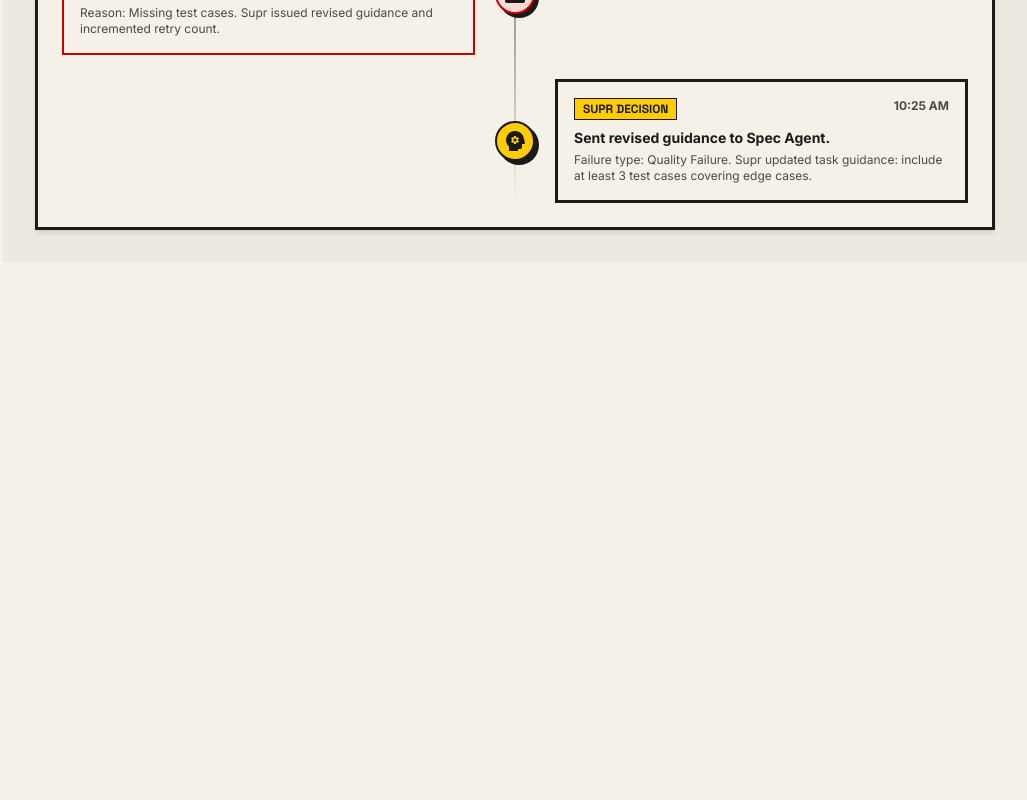
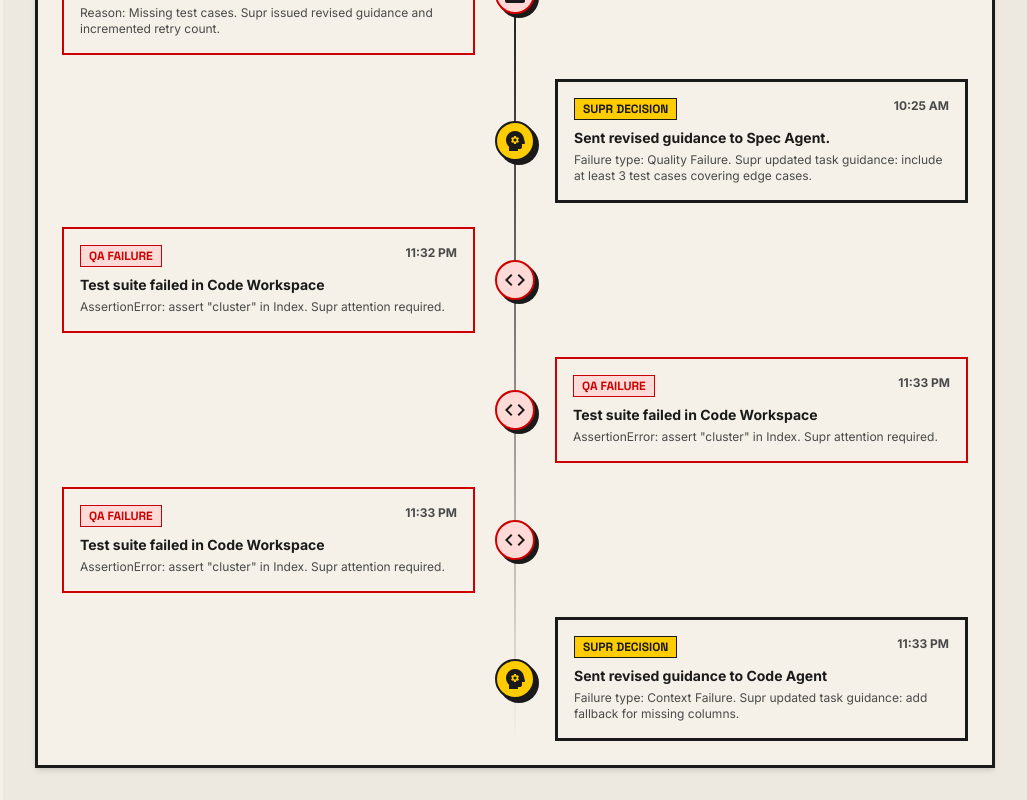
Before and after one commit to ramihollings/Supr-Agent, a Next.js app: page /activity in a window 1280 px wide. Shown: the part 1168-1968 px from the top of the page, without its empty margins (253-1280 px from the left). Before the commit the page ends 1430 px from the top, so only its background shows below. Built offline with nearby package versions, Linux system fonts and the light colour scheme.

Commit message:
feat: implement backend database operations and frontend code agent workspace with automated test triage workflow

```diff
--- a/app/actions.ts
+++ b/app/actions.ts
@@ -10,3 +10,22 @@ export async function fetchMissionState(): Promise<Mission | undefined> {
 export async function fetchAgentsState(): Promise<Agent[]> {
   return await getAgents();
 }
+
+import { addActivityLog, recordFailure, resolveFailure, updateTaskStatus } from '@/lib/db';
+import { ActivityEvent, FailureEvent, TaskStatus } from '@/types';
+
+export async function logActivityAction(missionId: string, event: Omit<ActivityEvent, 'id' | 'timestamp'>) {
+  await addActivityLog(missionId, event);
+}
+
+export async function recordFailureAction(missionId: string, failure: Omit<FailureEvent, 'id' | 'resolved'>) {
+  await recordFailure(missionId, failure);
+}
+
+export async function resolveFailureAction(missionId: string, failureId: string, guidance: string) {
+  await resolveFailure(missionId, failureId, guidance);
+}
+
+export async function updateTaskStatusAction(missionId: string, taskId: string, status: TaskStatus) {
+  await updateTaskStatus(missionId, taskId, status);
+}
--- a/app/code/page.tsx
+++ b/app/code/page.tsx
@@ -1,6 +1,8 @@
 "use client";
 
-import { useState } from 'react';
+import { useState, useEffect } from 'react';
+import { fetchMissionState, logActivityAction, recordFailureAction, updateTaskStatusAction } from '@/app/actions';
+import { Mission } from '@/types';
 
 type TerminalLine = {
   id: number;
@@ -17,6 +19,20 @@ export default function CodePage() {
   const [activeFile, setActiveFile] = useState('feedback_clusters.py');
   const [codeHasFix, setCodeHasFix] = useState(false);
   const [isRunning, setIsRunning] = useState(false);
+  const [mission, setMission] = useState<Mission | null>(null);
+
+  useEffect(() => {
+    async function init() {
+      const activeMission = await fetchMissionState();
+      if (activeMission) {
+        setMission(activeMission);
+        // Sync retry count from mission failures if any
+        const codeFailures = activeMission.failures?.filter(f => f.agentName === 'Code Agent');
+        if (codeFailures) setRetryCount(codeFailures.length);
+      }
+    }
+    init();
+  }, []);
 
   const handleRunTest = async () => {
     if (isRunning) return;
@@ -40,6 +56,24 @@ export default function CodePage() {
       ]);
       setTriageState('failed');
       setRetryCount(prev => prev + 1);
+
+      if (mission) {
+        await recordFailureAction(mission.id, {
+          taskId: 't2', // Simulated active task
+          agentName: 'Code Agent',
+          failureType: 'AssertionError',
+          attemptNumber: retryCount + 1,
+          summary: "AssertionError: assert 'cluster' in Index",
+          suprGuidance: ""
+        });
+        await logActivityAction(mission.id, {
+          eventType: 'failure',
+          actor: 'Code Agent',
+          actorIcon: 'code',
+          summary: 'Test suite failed in Code Workspace',
+          detail: 'AssertionError: assert "cluster" in Index. Supr attention required.'
+        });
+      }
     } else {
       // SUCCESS path
       setTerminalLines(prev => [
@@ -49,6 +83,17 @@ export default function CodePage() {
         { id: Date.now() + 3, type: 'success', content: '1 passed in 0.38s' },
       ]);
       setTriageState('passed');
+
+      if (mission) {
+        await updateTaskStatusAction(mission.id, 't2', 'Done');
+        await logActivityAction(mission.id, {
+          eventType: 'task_complete',
+          actor: 'Code Agent',
+          actorIcon: 'code',
+          summary: 'Task complete: Cross-reference feature usage',
+          detail: 'All tests passed after ' + (retryCount + 1) + ' attempts.'
+        });
+      }
     }
     setIsRunning(false);
   };
@@ -70,6 +115,16 @@ export default function CodePage() {
       { id: Date.now() + 1, type: 'supr', content: '[SUPR] Guidance: Add fallback for missing columns in analyze_feedback().' },
       { id: Date.now() + 2, type: 'supr', content: '[SUPR] Sending revised guidance to Code Agent. Retry authorized.' },
     ]);
+
+    if (mission) {
+      await logActivityAction(mission.id, {
+        eventType: 'supr_decision',
+        actor: 'Supr',
+        actorIcon: 'psychology',
+        summary: 'Sent revised guidance to Code Agent',
+        detail: 'Failure type: Context Failure. Supr updated task guidance: add fallback for missing columns.'
+      });
+    }
 
     setTriageState('retrying');
   };
--- a/app/mission-control/page.tsx
+++ b/app/mission-control/page.tsx
@@ -8,13 +8,14 @@ import { Glidepath, Phase } from '@/components/Glidepath';
 import { TaskBoard, Task } from '@/components/TaskBoard';
 import { AgentTeamSidebar } from '@/components/AgentTeamSidebar';
 import { AgentInfo } from '@/components/AgentCard';
-import { fetchMissionState, fetchAgentsState } from '@/app/actions';
-import { Message } from '@/types';
+import { fetchMissionState, fetchAgentsState, logActivityAction, updateTaskStatusAction } from '@/app/actions';
+import { Message, Mission } from '@/types';
 
 export default function MissionControlPage() {
   const [command, setCommand] = useState("");
   const [isProcessing, setIsProcessing] = useState(false);
   const [messages, setMessages] = useState<Message[]>([]);
+  const [missionId, setMissionId] = useState<string>('m1');
   const [phases, setPhases] = useState<Phase[]>([]);
   const [tasks, setTasks] = useState<Task[]>([]);
   const [agents, setAgents] = useState<AgentInfo[]>([]);
@@ -29,7 +30,24 @@ export default function MissionControlPage() {
         ]);
 
         if (mission) {
-          setMessages(mission.messages || []);
+          setMissionId(mission.id);
+
+          // Combine messages and failures for the command channel
+          const combinedMessages = [...(mission.messages || [])];
+          if (mission.failures) {
+            mission.failures.forEach(f => {
+              if (!f.resolved) {
+                combinedMessages.push({
+                  id: Number(f.id.replace('f-', '')),
+                  sender: 'Supr',
+                  text: `[FAILURE] Agent ${f.agentName} failed task ${f.taskId}: ${f.summary}. Guidance required.`,
+                  isUser: false
+                });
+              }
+            });
+          }
+
+          setMessages(combinedMessages.sort((a, b) => a.id - b.id));
           setPhases(mission.phases || []);
           setTasks(mission.tasks || []);
           setReadinessScore(mission.readinessScore || 0);
@@ -57,6 +75,16 @@ export default function MissionControlPage() {
       setTasks(prev => prev.map(t => t.id === 't2' ? { ...t, status: 'Done' } : t));
       setTasks(prev => [...prev, { id: 't3', title: 'Generate Build Brief', description: 'Drafting spec based on approved priorities.', agentName: 'Spec Agent', agentIcon: 'edit_document', status: 'Active' }]);
       setMessages(prev => [...prev, { id: Date.now() + 1, sender: 'Supr', text: 'Gate approved. Proceeding to prioritization and spec generation.', isUser: false }]);
+
+      // Persist to DB
+      logActivityAction(missionId, {
+        eventType: 'approval',
+        actor: 'User',
+        actorIcon: 'account_circle',
+        summary: `User approved gate: ${id}`,
+        detail: `Permission Observe + Draft granted for scope expansion.`
+      });
+      updateTaskStatusAction(missionId, 't2', 'Done');
     }
   };
 
--- a/data/db.json
+++ b/data/db.json
@@ -7,22 +7,79 @@
       "status": "Active",
       "readinessScore": 87,
       "phases": [
-        { "id": "1", "name": "Intake", "status": "Done" },
-        { "id": "2", "name": "Signal Ingest", "status": "Done" },
-        { "id": "3", "name": "Pain Clustering", "status": "Done" },
-        { "id": "4", "name": "Context Scan", "status": "Active" },
-        { "id": "5", "name": "Prioritize", "status": "Gate_Pending" },
-        { "id": "6", "name": "Spec Gen", "status": "Pending" },
-        { "id": "7", "name": "QA Gate", "status": "Pending" }
+        {
+          "id": "1",
+          "name": "Intake",
+          "status": "Done"
+        },
+        {
+          "id": "2",
+          "name": "Signal Ingest",
+          "status": "Done"
+        },
+        {
+          "id": "3",
+          "name": "Pain Clustering",
+          "status": "Done"
+        },
+        {
+          "id": "4",
+          "name": "Context Scan",
+          "status": "Active"
+        },
+        {
+          "id": "5",
+          "name": "Prioritize",
+          "status": "Gate_Pending"
+        },
+        {
+          "id": "6",
+          "name": "Spec Gen",
+          "status": "Pending"
+        },
+        {
+          "id": "7",
+          "name": "QA Gate",
+          "status": "Pending"
+        }
       ],
       "tasks": [
-        { "id": "t1", "title": "Analyze competitor telemetry", "description": "Extracted signals from 3 major competitors indicating vulnerability in Q3 metrics.", "agentName": "Research Agent", "agentIcon": "travel_explore", "status": "Done" },
-        { "id": "t2", "title": "Cross-reference feature usage", "description": "Scanning internal logs to match competitor feature gaps with our high-usage modules.", "agentName": "Supr", "agentIcon": "psychology", "status": "Active" }
+        {
+          "id": "t1",
+          "title": "Analyze competitor telemetry",
+          "description": "Extracted signals from 3 major competitors indicating vulnerability in Q3 metrics.",
+          "agentName": "Research Agent",
+          "agentIcon": "travel_explore",
+          "status": "Done"
+        },
+        {
+          "id": "t2",
+          "title": "Cross-reference feature usage",
+          "description": "Scanning internal logs to match competitor feature gaps with our high-usage modules.",
+          "agentName": "Supr",
+          "agentIcon": "psychology",
+          "status": "Done"
+        }
       ],
       "messages": [
-        { "id": 1, "sender": "Supr", "text": "Mission BuildSignal initialized. Target data ingested.", "isUser": false },
-        { "id": 2, "sender": "You", "text": "Proceed to context scan.", "isUser": true },
-        { "id": 3, "sender": "Supr", "text": "Context scan running. Waiting on approval gate for prioritization.", "isUser": false },
+        {
+          "id": 1,
+          "sender": "Supr",
+          "text": "Mission BuildSignal initialized. Target data ingested.",
+          "isUser": false
+        },
+        {
+          "id": 2,
+          "sender": "You",
+          "text": "Proceed to context scan.",
+          "isUser": true
+        },
+        {
+          "id": 3,
+          "sender": "Supr",
+          "text": "Context scan running. Waiting on approval gate for prioritization.",
+          "isUser": false
+        },
         {
           "id": 4,
           "sender": "Supr",
@@ -54,24 +111,206 @@
         }
       ],
       "activityLog": [
-        { "id": "ev1", "eventType": "supr_decision", "actor": "Supr", "actorIcon": "psychology", "summary": "Mission classified as BuildSignal.", "detail": "User supplied customer feedback and asked what to build next. Supr selected BuildSignal workflow.", "timestamp": "09:00 AM" },
-        { "id": "ev2", "eventType": "agent_action", "actor": "Signal Agent", "actorIcon": "sensors", "summary": "Created temporary Signal Agent.", "detail": "Supr spun up a temporary agent for feedback clustering. Permission: Observe + Draft. Expires on mission completion.", "timestamp": "09:05 AM" },
-        { "id": "ev3", "eventType": "task_complete", "actor": "Signal Agent", "actorIcon": "sensors", "summary": "Signal Agent clustered feedback.", "detail": "Found 3 distinct pain groups from 50 support tickets.", "timestamp": "09:15 AM" },
-        { "id": "ev4", "eventType": "task_complete", "actor": "Research Agent", "actorIcon": "travel_explore", "summary": "Research Agent completed context scan.", "detail": "Analyzed competitor telemetry. Extracted signals from 3 major competitors.", "timestamp": "09:42 AM" },
-        { "id": "ev5", "eventType": "approval", "actor": "User", "actorIcon": "account_circle", "summary": "User approved scope expansion.", "detail": "Research Agent authorized to read abandoned_github_issues.csv.", "timestamp": "10:45 AM" },
-        { "id": "ev6", "eventType": "failure", "actor": "QA / Critic", "actorIcon": "fact_check", "summary": "Spec Agent produced invalid Brief.", "detail": "Reason: Missing test cases. Supr issued revised guidance and incremented retry count.", "timestamp": "10:22 AM" },
-        { "id": "ev7", "eventType": "supr_decision", "actor": "Supr", "actorIcon": "psychology", "summary": "Sent revised guidance to Spec Agent.", "detail": "Failure type: Quality Failure. Supr updated task guidance: include at least 3 test cases covering edge cases.", "timestamp": "10:25 AM" }
+        {
+          "id": "ev1",
+          "eventType": "supr_decision",
+          "actor": "Supr",
+          "actorIcon": "psychology",
+          "summary": "Mission classified as BuildSignal.",
+          "detail": "User supplied customer feedback and asked what to build next. Supr selected BuildSignal workflow.",
+          "timestamp": "09:00 AM"
+        },
+        {
+          "id": "ev2",
+          "eventType": "agent_action",
+          "actor": "Signal Agent",
+          "actorIcon": "sensors",
+          "summary": "Created temporary Signal Agent.",
+          "detail": "Supr spun up a temporary agent for feedback clustering. Permission: Observe + Draft. Expires on mission completion.",
+          "timestamp": "09:05 AM"
+        },
+        {
+          "id": "ev3",
+          "eventType": "task_complete",
+          "actor": "Signal Agent",
+          "actorIcon": "sensors",
+          "summary": "Signal Agent clustered feedback.",
+          "detail": "Found 3 distinct pain groups from 50 support tickets.",
+          "timestamp": "09:15 AM"
+        },
+        {
+          "id": "ev4",
+          "eventType": "task_complete",
+          "actor": "Research Agent",
+          "actorIcon": "travel_explore",
+          "summary": "Research Agent completed context scan.",
+          "detail": "Analyzed competitor telemetry. Extracted signals from 3 major competitors.",
+          "timestamp": "09:42 AM"
+        },
+        {
+          "id": "ev5",
+          "eventType": "approval",
+          "actor": "User",
+          "actorIcon": "account_circle",
+          "summary": "User approved scope expansion.",
+          "detail": "Research Agent authorized to read abandoned_github_issues.csv.",
+          "timestamp": "10:45 AM"
+        },
+        {
+          "id": "ev6",
+          "eventType": "failure",
+          "actor": "QA / Critic",
+          "actorIcon": "fact_check",
+          "summary": "Spec Agent produced invalid Brief.",
+          "detail": "Reason: Missing test cases. Supr issued revised guidance and incremented retry count.",
+          "timestamp": "10:22 AM"
+        },
+        {
+          "id": "ev7",
+          "eventType": "supr_decision",
+          "actor": "Supr",
+          "actorIcon": "psychology",
+          "summary": "Sent revised guidance to Spec Agent.",
+          "detail": "Failure type: Quality Failure. Supr updated task guidance: include at least 3 test cases covering edge cases.",
+          "timestamp": "10:25 AM"
+        },
+        {
+          "eventType": "failure",
+          "actor": "Code Agent",
+          "actorIcon": "code",
+          "summary": "Test suite failed in Code Workspace",
+          "detail": "AssertionError: assert \"cluster\" in Index. Supr attention required.",
+          "id": "ev-1778902375231",
+          "timestamp": "11:32 PM"
+        },
+        {
+          "eventType": "failure",
+          "actor": "Code Agent",
+          "actorIcon": "code",
+          "summary": "Test suite failed in Code Workspace",
+          "detail": "AssertionError: assert \"cluster\" in Index. Supr attention required.",
+          "id": "ev-1778902395417",
+          "timestamp": "11:33 PM"
+        },
+        {
+          "eventType": "failure",
+          "actor": "Code Agent",
+          "actorIcon": "code",
+          "summary": "Test suite failed in Code Workspace",
+          "detail": "AssertionError: assert \"cluster\" in Index. Supr attention required.",
+          "id": "ev-1778902399537",
+          "timestamp": "11:33 PM"
+        },
+        {
+          "eventType": "supr_decision",
+          "actor": "Supr",
+          "actorIcon": "psychology",
+          "summary": "Sent revised guidance to Code Agent",
+          "detail": "Failure type: Context Failure. Supr updated task guidance: add fallback for missing columns.",
+          "id": "ev-1778902403511",
+          "timestamp": "11:33 PM"
+        }
       ],
       "failures": [
-        { "id": "f1", "taskId": "t-spec-brief", "agentName": "Spec Agent", "failureType": "Quality Failure", "attemptNumber": 1, "summary": "Build Brief missing test cases.", "suprGuidance": "Include at least 3 test cases covering edge cases and data validation.", "resolved": true }
+        {
+          "id": "f1",
+          "taskId": "t-spec-brief",
+          "agentName": "Spec Agent",
+          "failureType": "Quality Failure",
+          "attemptNumber": 1,
+          "summary": "Build Brief missing test cases.",
+          "suprGuidance": "Include at least 3 test cases covering edge cases and data validation.",
+          "resolved": true
+        },
+        {
+          "taskId": "t2",
+          "agentName": "Code Agent",
+          "failureType": "AssertionError",
+          "attemptNumber": 1,
+          "summary": "AssertionError: assert 'cluster' in Index",
+          "suprGuidance": "",
+          "id": "f-1778902375024",
+          "resolved": false
+        },
+        {
+          "taskId": "t2",
+          "agentName": "Code Agent",
+          "failureType": "AssertionError",
+          "attemptNumber": 2,
+          "summary": "AssertionError: assert 'cluster' in Index",
+          "suprGuidance": "",
+          "id": "f-1778902395232",
+          "resolved": false
+        },
+        {
+          "taskId": "t2",
+          "agentName": "Code Agent",
+          "failureType": "AssertionError",
+          "attemptNumber": 3,
+          "summary": "AssertionError: assert 'cluster' in Index",
+          "suprGuidance": "",
+          "id": "f-1778902399373",
+          "resolved": false
+        }
       ]
     }
   ],
   "agents": [
-    { "id": "a1", "name": "Supr", "role": "Root Orchestrator", "icon": "psychology", "isActive": true, "permissionTier": "Root", "isPermanent": true, "description": "Central router for all mission activity. Subagents communicate only through this agent.", "isSupervisor": true },
-    { "id": "a2", "name": "Research Agent", "role": "Discovery", "icon": "travel_explore", "isActive": false, "permissionTier": "Draft", "isPermanent": true, "description": "Gathers, reads, compares, and summarizes information from files or web.", "reportsTo": "a1" },
-    { "id": "a3", "name": "Code Agent", "role": "Implementation", "icon": "code", "isActive": false, "permissionTier": "Execute", "isPermanent": true, "description": "Works inside the code workspace to edit files, run tests, and report failures.", "reportsTo": "a5" },
-    { "id": "a4", "name": "QA / Critic", "role": "Quality Control", "icon": "fact_check", "isActive": false, "permissionTier": "Observe", "isPermanent": true, "description": "Reviews outputs against standards. Checks evidence, completeness, and tests.", "reportsTo": "a5" },
-    { "id": "a5", "name": "Sub-Supr (Frontend)", "role": "Delegated Orchestrator", "icon": "account_tree", "isActive": true, "permissionTier": "Execute", "isPermanent": false, "description": "Manages a specialized sub-team to execute frontend-specific tasks.", "isSupervisor": true, "reportsTo": "a1" }
+    {
+      "id": "a1",
+      "name": "Supr",
+      "role": "Root Orchestrator",
+      "icon": "psychology",
+      "isActive": true,
+      "permissionTier": "Root",
+      "isPermanent": true,
+      "description": "Central router for all mission activity. Subagents communicate only through this agent.",
+      "isSupervisor": true
+    },
+    {
+      "id": "a2",
+      "name": "Research Agent",
+      "role": "Discovery",
+      "icon": "travel_explore",
+      "isActive": false,
+      "permissionTier": "Draft",
+      "isPermanent": true,
+      "description": "Gathers, reads, compares, and summarizes information from files or web.",
+      "reportsTo": "a1"
+    },
+    {
+      "id": "a3",
+      "name": "Code Agent",
+      "role": "Implementation",
+      "icon": "code",
+      "isActive": false,
+      "permissionTier": "Execute",
+      "isPermanent": true,
+      "description": "Works inside the code workspace to edit files, run tests, and report failures.",
+      "reportsTo": "a5"
+    },
+    {
+      "id": "a4",
+      "name": "QA / Critic",
+      "role": "Quality Control",
+      "icon": "fact_check",
+      "isActive": false,
+      "permissionTier": "Observe",
+      "isPermanent": true,
+      "description": "Reviews outputs against standards. Checks evidence, completeness, and tests.",
+      "reportsTo": "a5"
+    },
+    {
+      "id": "a5",
+      "name": "Sub-Supr (Frontend)",
+      "role": "Delegated Orchestrator",
+      "icon": "account_tree",
+      "isActive": true,
+      "permissionTier": "Execute",
+      "isPermanent": false,
+      "description": "Manages a specialized sub-team to execute frontend-specific tasks.",
+      "isSupervisor": true,
+      "reportsTo": "a1"
+    }
   ]
 }
--- a/lib/db.ts
+++ b/lib/db.ts
@@ -36,3 +36,60 @@ export async function getAgents(): Promise<Agent[]> {
   const db = await getDb();
   return db.agents;
 }
+
+export async function addActivityLog(missionId: string, event: Omit<ActivityEvent, 'id' | 'timestamp'>): Promise<void> {
+  const db = await getDb();
+  const mission = db.missions.find(m => m.id === missionId);
+  if (!mission) return;
+
+  if (!mission.activityLog) mission.activityLog = [];
+  mission.activityLog.push({
+    ...event,
+    id: `ev-${Date.now()}`,
+    timestamp: new Date().toLocaleTimeString([], { hour: '2-digit', minute: '2-digit' })
+  });
+
+  await saveDb(db);
+}
+
+export async function recordFailure(missionId: string, failure: Omit<FailureEvent, 'id' | 'resolved'>): Promise<void> {
+  const db = await getDb();
+  const mission = db.missions.find(m => m.id === missionId);
+  if (!mission) return;
+
+  if (!mission.failures) mission.failures = [];
+  mission.failures.push({
+    ...failure,
+    id: `f-${Date.now()}`,
+    resolved: false
+  });
+
+  await saveDb(db);
+}
+
+export async function resolveFailure(missionId: string, failureId: string, suprGuidance: string): Promise<void> {
+  const db = await getDb();
+  const mission = db.missions.find(m => m.id === missionId);
+  if (!mission) return;
+
+  const failure = mission.failures?.find(f => f.id === failureId);
+  if (failure) {
+    failure.suprGuidance = suprGuidance;
+    failure.resolved = true;
+  }
+
+  await saveDb(db);
+}
+
+export async function updateTaskStatus(missionId: string, taskId: string, status: TaskStatus): Promise<void> {
+  const db = await getDb();
+  const mission = db.missions.find(m => m.id === missionId);
+  if (!mission) return;
+
+  const task = mission.tasks.find(t => t.id === taskId);
+  if (task) {
+    task.status = status;
+  }
+
+  await saveDb(db);
+}
```
Also changed, not shown: 1 other file (tests, documents, lock files or other folders).
